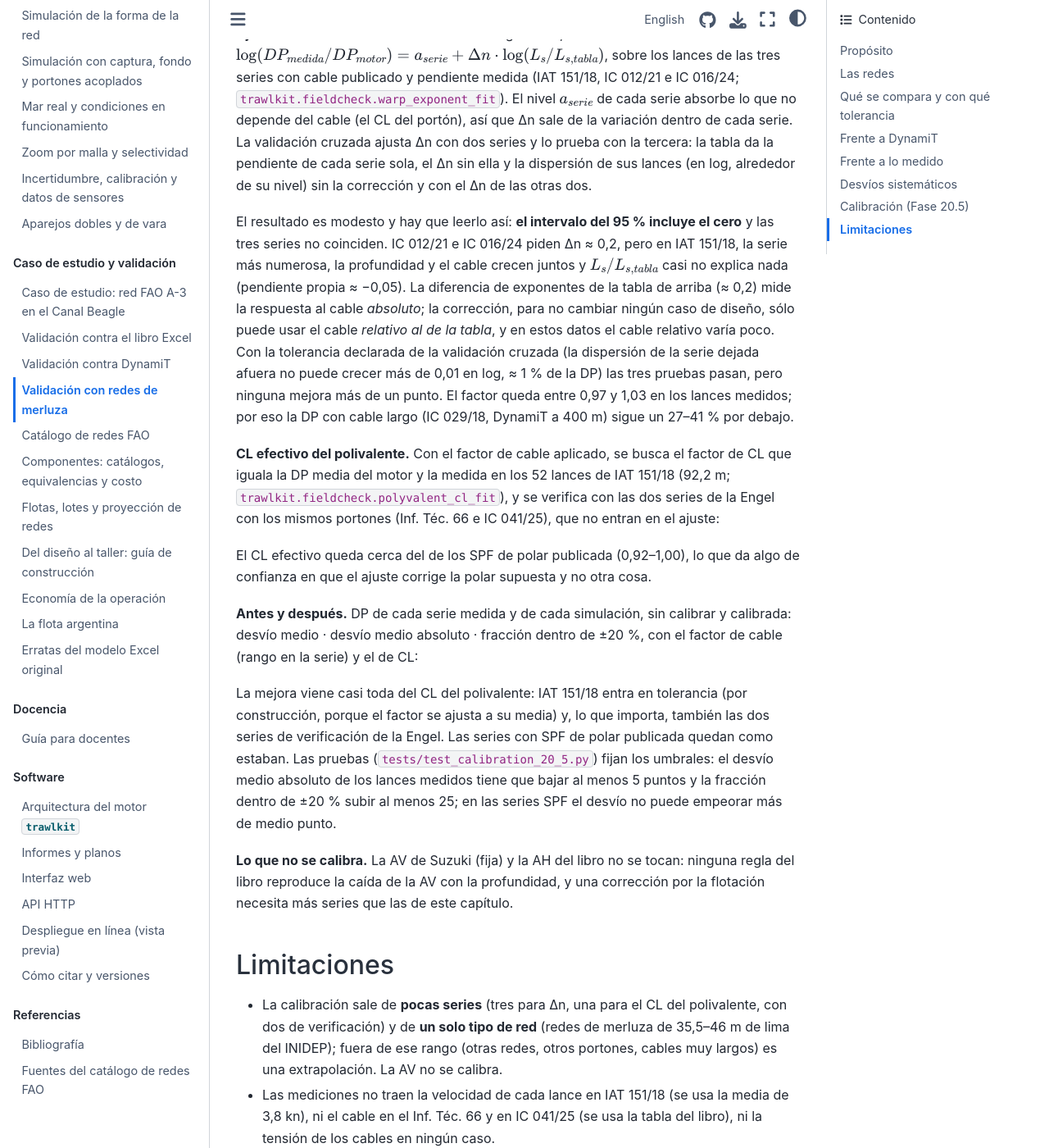
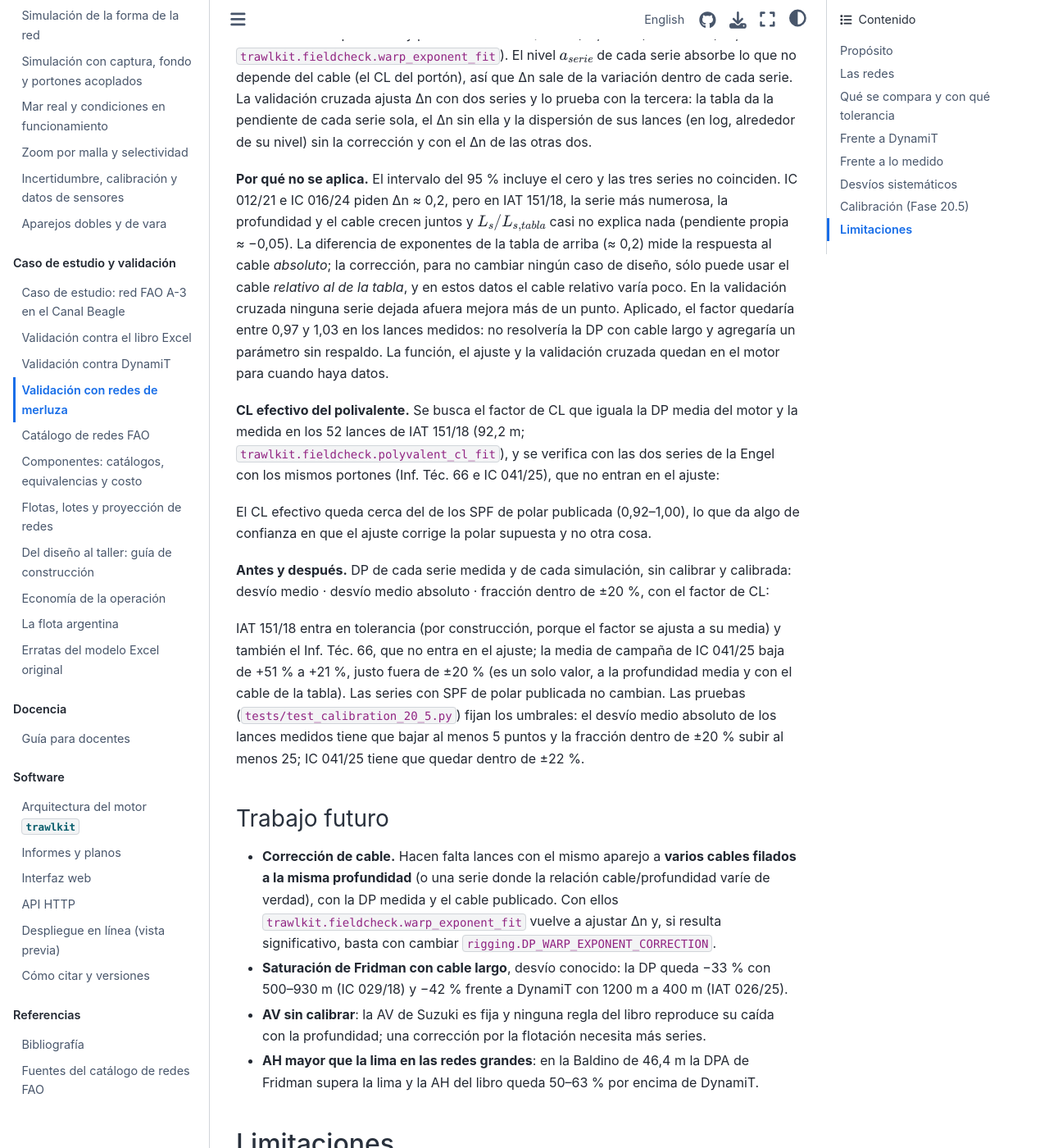
Before and after one commit to arielgiamportone/trawl-design-lab, a Jupyter Book: the page built from docs/32_validacion_merluza.md, in a window 1280 px wide and 1400 px high, scrolled down 4896 px. Shown: the whole window at 82% size. Built offline with Jupyter Book 1.0.4 settings and Sphinx 7.4.7 and the Sphinx Book theme 1.1.4, drawn with Linux system fonts in a browser that asks for light colours; cross-references to code outside the pages are shown as plain code; some of the changed text lies outside the part shown.

Commit message:
Fase 20.5: corrección por cable ajustada pero no aplicada (no significativa); portón polivalente con CL efectivo 0,80
Co-Authored-By: Claude Opus 5.5 <noreply@anthropic.com>
Claude-Session: https://claude.ai/code/session_01GxmE171J19C1A6ZvcYULfz

````diff
--- a/docs/32_validacion_merluza.md
+++ b/docs/32_validacion_merluza.md
@@ -40,10 +40,10 @@ velocidad de cada lance.
 
 Este capítulo digitaliza cinco redes de esas fuentes y compara el motor con 114 lances medidos,
 una media de campaña y seis simulaciones DynamiT. Los desvíos sistemáticos se describen con
-números y dos de ellos, los de la separación de portones, se **calibran en modo corregido** (Fase
-20.5, {ref}`calibracion-merluza`): la respuesta de la DP al cable filado y el CL efectivo de los
-portones polivalentes sin polar publicada. El modo `EXCEL`, los valores dorados, la A-3 y todo caso
-con el cable de la tabla del libro no cambian.
+números. En la Fase 20.5 ({ref}`calibracion-merluza`) se ajustaron dos correcciones de la
+separación de portones: el **CL efectivo de los portones polivalentes** sin polar publicada, que se
+**aplica** en modo corregido, y la respuesta de la DP al cable filado, que **no se aplica** porque
+el ajuste no es significativo. El modo `EXCEL`, los valores dorados y la A-3 no cambian.
 
 ## Las redes
 
@@ -104,9 +104,8 @@ condiciones de cada lance o simulación (`trawlkit.fieldcheck.engine_point`):
   Seafish (supuesta) con el CL efectivo calibrado;
 - las **patentes** de la serie cuando las da.
 
-Las magnitudes son las del libro para redes de pescado: **DP** de la DPA de Fridman (con el factor
-de cable calibrado cuando el cable no es el de la tabla) promediada entre 2 y 4 kn y llevada a los
-portones (la regla de todo caso del catálogo); **AH**
+Las magnitudes son las del libro para redes de pescado: **DP** de la DPA de Fridman promediada
+entre 2 y 4 kn y llevada a los portones (la regla de todo caso del catálogo); **AH**
 del libro (`Dim!F61`, promedio de cuatro reglas); **AV** de Suzuki (`Mec!D255`, fija); y la
 **resistencia total** (`Rem!H118` + dos portones) a la velocidad del lance, interpolada entre las
 velocidades de cálculo. Las **tolerancias** declaradas son:
@@ -132,20 +131,18 @@ Cada celda es «motor calibrado / DynamiT (desvío)»:
 V.md_table(["Red", "Prof., cable, v", "DP [m]", "AH [m]", "AV [m]", "R [kgf]"], H.simulated_rows())
 ```
 
-- **VA-35,5/45 a 100 m**: la AH (+5 %) y la AV (+7 %) caen dentro de la tolerancia; la DP queda un
-  22 % por debajo (24 % sin calibrar: 500 m de cable frente a los 380 m de la tabla) y la
-  resistencia total un 26 % por encima (la de la red sola, Aberdeen, da 6072 kgf: −3 %; la
+- **VA-35,5/45 a 100 m**: la AH (+3 %) y la AV (+7 %) caen dentro de la tolerancia; la DP queda un
+  24 % por debajo y la resistencia total un 26 % por encima (la de la red sola, Aberdeen, da 6072 kgf: −3 %; la
   diferencia son los portones y los cables que suma el libro, y DynamiT no aclara qué incluye su
   «resistencia total al avance»).
 - **VA-35,5/45 a 400 m y 1200 m de cable** (portones SPF 08,5): la resistencia coincide (−2 %) y la
-  AH queda dentro (−14 %), pero la DP es un 41 % menor y la AV de Suzuki, fija en 4,21 m, no baja a
+  AH queda dentro (−14 %), pero la DP es un 42 % menor y la AV de Suzuki, fija en 4,21 m, no baja a
   los 2,4 m de la simulación. El informe muestra que con esos portones la red se abre de más a
-  gran profundidad (AH = 80 % de la lima): justo el régimen donde el motor menos se mueve. El cable
-  es casi el de la tabla (1130 m), así que la calibración del cable no actúa.
-- **Baldino 46,4 m**: el motor da una DP un 35–37 % menor que DynamiT, pero el informe no publica las
+  gran profundidad (AH = 80 % de la lima): justo el régimen donde el motor menos se mueve.
+- **Baldino 46,4 m**: el motor da una DP un 36–39 % menor que DynamiT, pero el informe no publica las
   malletas y el caso usa las 25 m del libro (`Dim!F65`). La DP del motor es proporcional al aparejo
   (DPA · (LRw + aparejo)/LRw): con 100 m de malletas daría la de DynamiT. Sin el dato, no se puede
-  decidir. La AH del libro (42–45 m, más de 0,9 de la lima) supera en 54–65 % a la de DynamiT: la
+  decidir. La AH del libro (41–43 m, casi 0,9 de la lima) supera en 50–63 % a la de DynamiT: la
   DPA de Fridman con un portón de 7,5 m² supera a la lima (54 m a 4 kn), algo que la geometría de
   la red no permite y que ya se vio en {doc}`32_validacion_dynamit` por encima de 4 kn. La
   resistencia total queda 12–13 % por debajo.
@@ -209,21 +206,21 @@ La AH del libro queda dentro de ±20 % en ocho de los nueve lances con sensores
 +13 %). El lance 18 da +20 %: es aquel en que el informe anota que «la distancia entre puntas de
 alas, promedió los 15 m de abertura horizontal y por plano debería ser de 21 m» y cambia el
 enganche de los portones (p. 12). La DP muestra el
-mismo patrón que la VA: el motor la sobrestima con poco cable (+18 % a +43 % en los lances 17–21,
+mismo patrón que la VA: el motor la sobrestima con poco cable (+16 % a +47 % en los lances 17–21,
 con 104–160 m, aunque en los lances 17–19 el portón estaba enganchado para la «menor fuerza de
-expansión», pp. 11–12) y la subestima con 351–403 m (−13 % a −16 %).
+expansión», pp. 11–12) y la subestima con 351–403 m (−12 % a −16 %).
 
 ## Desvíos sistemáticos
 
 **1. La separación de portones crece con el cable la mitad de rápido que la medida.** Con la
-profundidad, el cable y el portón de cada lance, la pendiente de la DP del motor (sin calibrar)
-contra el cable es una fracción de la medida en las tres series con cable publicado; la columna
-«n calibrado» es la del motor con la calibración de la Fase 20.5:
+profundidad, el cable y el portón de cada lance, la pendiente de la DP del motor contra el cable
+es una fracción de la medida en las tres series con cable publicado (el CL del polivalente cambia
+el nivel de la DP, no su pendiente):
 
 ```{code-cell} ipython3
 :tags: [remove-input]
 V.md_table(["Red", "Serie", "Lances", "dDP/dcable medida", "dDP/dcable motor",
-            "n medido (DP ∝ cableⁿ)", "n motor", "n calibrado", "medido / motor"],
+            "n medido (DP ∝ cableⁿ)", "n motor", "medido / motor sin calibrar"],
            H.warp_fit_rows())
 FITS = H.warp_fits()
 DN = float(np.mean([f["exp_measured"] - f["exp_engine"] for f in FITS]))
@@ -255,8 +252,8 @@ no sirve de alternativa.
 
 **4. La AH del libro acierta en la Engel con sensores y se pasa en la red grande.** +5 % de
 promedio en IC 016/24 (ocho de nueve lances dentro de ±20 %) y +3 % frente a DynamiT en la VA a
-100 m; +35 % frente al sonar del Inf. Téc. 66 (+61 % sin calibrar, cuando la DP salía +39 % por
-el portón supuesto); +54 a +65 % en la red de 46,4 m, donde la DPA de Fridman supera la lima.
+100 m; +37 % frente al sonar del Inf. Téc. 66 (+61 % sin calibrar, cuando la DP salía +39 % por
+el portón supuesto); +50 a +63 % en la red de 46,4 m, donde la DPA de Fridman supera la lima.
 
 **5. Resistencia.** Sólo hay simulaciones: +26 % (VA, 100 m), −2 % (VA, 400 m) y −12 a −13 %
 (Baldino). No se publicó ninguna tensión de cable medida para estas redes.
@@ -264,20 +261,19 @@ el portón supuesto); +54 a +65 % en la red de 46,4 m, donde la DPA de Fridman s
 (calibracion-merluza)=
 ## Calibración (Fase 20.5)
 
-La calibración actúa **sólo en modo corregido** y sólo sobre la separación de portones de las
-redes con portones (no en la pareja, la vara ni el método de las camaroneras, que no usa el
-cable). Tiene dos partes, cada una con procedencia *calibrada* (`ProvenanceKind.CALIBRATED`):
+Se ajustaron dos correcciones de la separación de portones, sólo para el modo corregido y para
+redes con portones (no la pareja, la vara ni el método de las camaroneras):
 
-1. **Factor de cable de la DPA de Fridman** (errata `fridman_dp_warp_saturation`,
-   {doc}`erratas`): $DPA_{cal} = DPA \cdot (L_s / L_{s,tabla})^{\Delta n}$, con $L_{s,tabla}$ el
-   cable que el libro tabula para la profundidad (`Mec!E177`). Vale 1 con el cable de la tabla,
-   es decir, en todo caso de diseño; sólo actúa cuando el caso trae un cable medido
-   (`DesignCase.measured_warp_m`). Como multiplica la DPA, mueve la DP, la AH del libro y la
-   resistencia que dependen de ella, en la misma proporción.
-2. **CL efectivo del portón polivalente sin polar publicada**: el CL de la hoja del tipo se
-   multiplica por un factor (`door_type: polyvalent` en la red, sin `door_cl`/`door_cd` de la
-   fuente). Los portones con polar publicada (los SPF08 y SPF 08,5 de este capítulo, el oval del
-   libro) no cambian.
+1. **CL efectivo del portón polivalente sin polar publicada (aplicado).** El CL de la hoja del
+   tipo se multiplica por un factor (`door_type: polyvalent` en la red, sin `door_cl`/`door_cd` de
+   la fuente), con procedencia *calibrada* (`ProvenanceKind.CALIBRATED`). Los portones con polar
+   publicada (los SPF08 y SPF 08,5 de este capítulo, el oval del libro) no cambian.
+2. **Factor de cable de la DPA de Fridman (ajustado, no aplicado).**
+   $DPA_{cal} = DPA \cdot (L_s / L_{s,tabla})^{\Delta n}$, con $L_{s,tabla}$ el cable que el
+   libro tabula para la profundidad (`Mec!E177`): vale 1 con el cable de la tabla, así que sólo
+   actuaría con un cable medido. El ajuste no es significativo y el exponente queda en 0
+   (`rigging.DP_WARP_EXPONENT_CORRECTION`); la saturación queda como desvío documentado (errata
+   `fridman_dp_warp_saturation`, {doc}`erratas`).
 
 **Ajuste de Δn.** Por mínimos cuadrados en logaritmos,
 $\log(DP_{medida}/DP_{motor}) = a_{serie} + \Delta n \cdot \log(L_s/L_{s,tabla})$, sobre los
@@ -294,27 +290,26 @@ from trawlkit import rigging
 FIT = H.warp_fit()
 lo, hi = FIT.ci95
 print(f"Δn = {FIT.delta_n:.3f} ± {FIT.se:.3f} (error estándar), intervalo del 95 %: "
-      f"[{lo:.2f}; {hi:.2f}], {FIT.n} lances; constante "
+      f"[{lo:.2f}; {hi:.2f}], {FIT.n} lances; aplicado: "
       f"DP_WARP_EXPONENT_CORRECTION = {rigging.DP_WARP_EXPONENT_CORRECTION:.2f}".replace(".", ","))
 V.md_table(["Serie dejada afuera", "Lances", "Pendiente de la serie sola", "Δn sin ella",
             "Dispersión sin corrección", "Dispersión con Δn"], H.warp_fit_table())
 ```
 
-El resultado es modesto y hay que leerlo así: **el intervalo del 95 % incluye el cero** y las tres
-series no coinciden. IC 012/21 e IC 016/24 piden Δn ≈ 0,2, pero en IAT 151/18, la serie más
-numerosa, la profundidad y el cable crecen juntos y $L_s/L_{s,tabla}$ casi no explica nada
-(pendiente propia ≈ −0,05). La diferencia de exponentes de la tabla de arriba (≈ 0,2) mide la
-respuesta al cable *absoluto*; la corrección, para no cambiar ningún caso de diseño, sólo puede
-usar el cable *relativo al de la tabla*, y en estos datos el cable relativo varía poco. Con la
-tolerancia declarada de la validación cruzada (la dispersión de la serie dejada afuera no puede
-crecer más de 0,01 en log, ≈ 1 % de la DP) las tres pruebas pasan, pero ninguna mejora más de un
-punto. El factor queda entre 0,97 y 1,03 en los lances medidos; por eso la DP con cable largo
-(IC 029/18, DynamiT a 400 m) sigue un 27–41 % por debajo.
+**Por qué no se aplica.** El intervalo del 95 % incluye el cero y las tres series no coinciden.
+IC 012/21 e IC 016/24 piden Δn ≈ 0,2, pero en IAT 151/18, la serie más numerosa, la profundidad y
+el cable crecen juntos y $L_s/L_{s,tabla}$ casi no explica nada (pendiente propia ≈ −0,05). La
+diferencia de exponentes de la tabla de arriba (≈ 0,2) mide la respuesta al cable *absoluto*; la
+corrección, para no cambiar ningún caso de diseño, sólo puede usar el cable *relativo al de la
+tabla*, y en estos datos el cable relativo varía poco. En la validación cruzada ninguna serie
+dejada afuera mejora más de un punto. Aplicado, el factor quedaría entre 0,97 y 1,03 en los lances
+medidos: no resolvería la DP con cable largo y agregaría un parámetro sin respaldo. La función, el
+ajuste y la validación cruzada quedan en el motor para cuando haya datos.
 
-**CL efectivo del polivalente.** Con el factor de cable aplicado, se busca el factor de CL que
-iguala la DP media del motor y la medida en los 52 lances de IAT 151/18 (92,2 m;
-`trawlkit.fieldcheck.polyvalent_cl_fit`), y se verifica con las dos series de la Engel con los
-mismos portones (Inf. Téc. 66 e IC 041/25), que no entran en el ajuste:
+**CL efectivo del polivalente.** Se busca el factor de CL que iguala la DP media del motor y la
+medida en los 52 lances de IAT 151/18 (92,2 m; `trawlkit.fieldcheck.polyvalent_cl_fit`), y se
+verifica con las dos series de la Engel con los mismos portones (Inf. Téc. 66 e IC 041/25), que no
+entran en el ajuste:
 
 ```{code-cell} ipython3
 :tags: [remove-input]
@@ -329,36 +324,43 @@ El CL efectivo queda cerca del de los SPF de polar publicada (0,92–1,00), lo q
 confianza en que el ajuste corrige la polar supuesta y no otra cosa.
 
 **Antes y después.** DP de cada serie medida y de cada simulación, sin calibrar y calibrada: desvío
-medio · desvío medio absoluto · fracción dentro de ±20 %, con el factor de cable (rango en la
-serie) y el de CL:
+medio · desvío medio absoluto · fracción dentro de ±20 %, con el factor de CL:
 
 ```{code-cell} ipython3
 :tags: [remove-input]
-V.md_table(["Red", "Serie", "n", "Factor de cable", "Factor de CL", "Antes", "Calibrado"],
-           H.calibration_rows())
+V.md_table(["Red", "Serie", "n", "Factor de CL", "Antes", "Calibrado"], H.calibration_rows())
 TOT = H.totals()
 (mb, wb, n), (ma, wa, _) = TOT["before"], TOT["after"]
 print(f"Los {n:.0f} lances medidos: desvío medio absoluto {mb:.1f} % → {ma:.1f} %; dentro de ±20 %: "
       f"{100 * wb:.0f} % → {100 * wa:.0f} %".replace(".", ","))
 ```
 
-La mejora viene casi toda del CL del polivalente: IAT 151/18 entra en tolerancia (por construcción,
-porque el factor se ajusta a su media) y, lo que importa, también las dos series de verificación de
-la Engel. Las series con SPF de polar publicada quedan como estaban. Las pruebas
-(`tests/test_calibration_20_5.py`) fijan los umbrales: el desvío medio absoluto de los lances
-medidos tiene que bajar al menos 5 puntos y la fracción dentro de ±20 % subir al menos 25; en las
-series SPF el desvío no puede empeorar más de medio punto.
+IAT 151/18 entra en tolerancia (por construcción, porque el factor se ajusta a su media) y también
+el Inf. Téc. 66, que no entra en el ajuste; la media de campaña de IC 041/25 baja de +51 % a +21 %,
+justo fuera de ±20 % (es un solo valor, a la profundidad media y con el cable de la tabla). Las
+series con SPF de polar publicada no cambian. Las pruebas (`tests/test_calibration_20_5.py`) fijan
+los umbrales: el desvío medio absoluto de los lances medidos tiene que bajar al menos 5 puntos y la
+fracción dentro de ±20 % subir al menos 25; IC 041/25 tiene que quedar dentro de ±22 %.
 
-**Lo que no se calibra.** La AV de Suzuki (fija) y la AH del libro no se tocan: ninguna regla del
-libro reproduce la caída de la AV con la profundidad, y una corrección por la flotación necesita más
-series que las de este capítulo.
+### Trabajo futuro
+
+- **Corrección de cable.** Hacen falta lances con el mismo aparejo a **varios cables filados a la
+  misma profundidad** (o una serie donde la relación cable/profundidad varíe de verdad), con la DP
+  medida y el cable publicado. Con ellos `trawlkit.fieldcheck.warp_exponent_fit` vuelve a ajustar Δn
+  y, si resulta significativo, basta con cambiar `rigging.DP_WARP_EXPONENT_CORRECTION`.
+- **Saturación de Fridman con cable largo**, desvío conocido: la DP queda −33 % con 500–930 m
+  (IC 029/18) y −42 % frente a DynamiT con 1200 m a 400 m (IAT 026/25).
+- **AV sin calibrar**: la AV de Suzuki es fija y ninguna regla del libro reproduce su caída con la
+  profundidad; una corrección por la flotación necesita más series.
+- **AH mayor que la lima en las redes grandes**: en la Baldino de 46,4 m la DPA de Fridman supera
+  la lima y la AH del libro queda 50–63 % por encima de DynamiT.
 
 ## Limitaciones
 
-- La calibración sale de **pocas series** (tres para Δn, una para el CL del polivalente, con dos de
-  verificación) y de **un solo tipo de red** (redes de merluza de 35,5–46 m de lima del INIDEP);
-  fuera de ese rango (otras redes, otros portones, cables muy largos) es una extrapolación. La AV
-  no se calibra.
+- La calibración del CL del polivalente sale de **pocas series** (una de ajuste y dos de
+  verificación) y de **un solo tipo de red** (redes de merluza de 35,5 m de lima del INIDEP); fuera
+  de ese rango (otras redes, otros portones) es una extrapolación. La corrección de cable no se
+  aplica y la AV no se calibra.
 - Las mediciones no traen la velocidad de cada lance en IAT 151/18 (se usa la media de 3,8 kn), ni
   el cable en el Inf. Téc. 66 y en IC 041/25 (se usa la tabla del libro), ni la tensión de los
   cables en ningún caso.
--- a/docs/_hake.py
+++ b/docs/_hake.py
@@ -158,15 +158,13 @@ def calibration_rows() -> list[list[str]]:
         wf.append(a.dp_warp_factor)
         cf.append(a.door_cl_factor)
     rows = []
-    for (nid, ser), (bb, aa, wf, cf) in acc.items():
+    for (nid, ser), (bb, aa, _wf, cf) in acc.items():
         label = SERIES[ser][0] if ser in SERIES else f"DynamiT ({ser})" if ser != "DynamiT" else ser
-        factors = f"{fmt(min(wf), 3)}–{fmt(max(wf), 3)}" if min(wf) != max(wf) else fmt(wf[0], 3)
         rows.append(
             [
                 SHORT[nid],
                 label,
                 str(len(bb)),
-                factors,
                 fmt(cf[0], 2),
                 _triple(*_stats(bb)),
                 _triple(*_stats(aa)),
@@ -334,7 +332,6 @@ def warp_fit_rows() -> list[list[str]]:
             fmt(f["slope_engine"], 3),
             fmt(f["exp_measured"], 2),
             fmt(f["exp_engine"], 2),
-            fmt(f["exp_calibrated"], 2),
             fmt(f["ratio_mean"], 2),
         ]
         for f in warp_fits()
--- a/docs/erratas.md
+++ b/docs/erratas.md
@@ -46,7 +46,7 @@ direcciones (`tests/test_corrected_mode.py` lo hace a nivel del caso completo, `
 | float_lookup_unsorted | Flotación y Lastre | F92 | LOOKUP sobre vector sin ordenar | `rigging.floats.float_diameter_for_count_mm` (EXCEL) / boya de número más cercano en `model._stage_floats` (CORRECTED) · `test_rigging_floats.py`, `test_case_fao_a3.py` |
 | flotation_rounding_inconsistent | Flotación y Lastre | M43:M50 | Redondeo aplicado sólo a parte de la columna | `rigging.floats.flotation_fridman(rounddown=…)`, máscara en `model._stage_floats` · `test_rigging_floats.py`, `test_corrected_mode.py` |
 | door_area_power_extrapolation | Portones y aparejamiento | F212, F215 | Superficie requerida lineal en la potencia, calibrada para 150–180 HP y extrapolada a buques más potentes | `rigging.door_area_power_factor`, `rigging.required_area_summary(bhp=…)` (→ `model._stage_doors`, `door_selection.select_doors`, `optimize.evaluate`) · `test_door_area_power.py`, `test_door_polars.py` |
-| fridman_dp_warp_saturation | Mecánica de la Red | P164:Q172 | La DPA de Fridman se satura con el cable: con un cable distinto del de la tabla la DP cambia menos que lo medido | `rigging.dp_warp_factor` (factor $(L_s/L_{s,tabla})^{\Delta n}$, 1 con el cable de la tabla) en `rigging.fridman_spread(warp_factor=…)` (→ `model.fridman_door_spread_m`, `model._stage_spread`) · `test_calibration_20_5.py` |
+| fridman_dp_warp_saturation | Mecánica de la Red | P164:Q172 | La DPA de Fridman se satura con el cable: con un cable distinto del de la tabla la DP cambia menos que lo medido | sin corrección (desvío documentado): `rigging.dp_warp_factor` con `DP_WARP_EXPONENT_CORRECTION = 0` (el Δn ajustado no es significativo) · `test_calibration_20_5.py` |
 
 Además, varias tablas resumen contienen valores pegados a mano en lugar de fórmulas (marcados con
 `"static": true` en `tests/golden/*.json`), y los coeficientes leídos con `MID()` desde etiquetas de
@@ -216,31 +216,31 @@ por debajo de su tiro total.
 
 ## Saturación de la DPA de Fridman con el cable
 
-La errata `fridman_dp_warp_saturation` tampoco es una fórmula mal escrita: en la DPA de Fridman
-(`Mec!P164`, {doc}`16_aberturas`) el cable horizontal $L_{sh}$ está arriba y abajo de la fracción,
-$2 L_{sh} L_{Rw} E_{dy} / (L_{sh} + L_{nc}(1 + E_{dx}))$, así que con cable largo la separación de
-portones casi no cambia. En el mar sigue creciendo ({doc}`32_validacion_merluza`). En modo
-corregido la DPA se multiplica por $(L_s/L_{s,tabla})^{\Delta n}$, con $L_{s,tabla}$ el cable de
-la tabla del libro para la profundidad y $\Delta n$ ajustado a 103 lances medidos con cable
-publicado (procedencia *calibrada*). Con el cable de la tabla el factor vale 1: el caso del libro,
-sus valores dorados y todo caso de diseño no cambian; sólo actúa con un cable medido
-(`DesignCase.measured_warp_m`).
+La errata `fridman_dp_warp_saturation` no es una fórmula mal escrita ni se corrige: es un **desvío
+documentado**. En la DPA de Fridman (`Mec!P164`, {doc}`16_aberturas`) el cable horizontal
+$L_{sh}$ está arriba y abajo de la fracción, $2 L_{sh} L_{Rw} E_{dy} / (L_{sh} + L_{nc}(1 + E_{dx}))$,
+así que con cable largo la separación de portones casi no cambia; en el mar sigue creciendo
+({doc}`32_validacion_merluza`: −33 % con 500–930 m en IC 029/18, −42 % frente a DynamiT con 1200 m).
+La Fase 20.5 ajustó una corrección $(L_s/L_{s,tabla})^{\Delta n}$, que vale 1 con el cable de la
+tabla del libro, a 103 lances con cable publicado. El ajuste no es significativo (el intervalo del
+95 % incluye el 0), así que el exponente vigente es 0 y el factor vale 1 en los dos modos. La tabla
+compara ese factor con el que daría el Δn ajustado:
 
 ```{code-cell} ipython3
 :tags: [remove-input]
 from trawlkit import rigging
-from trawlkit.compat import Compat
 
 DN = rigging.DP_WARP_EXPONENT_CORRECTION
+DN_FIT = 0.105  # trawlkit.fieldcheck.warp_exponent_fit() (32_validacion_merluza)
 rows = []
 for depth in (40.0, 100.0, 400.0):
     tab = rigging.table_warp_m(depth)
-    for k in (0.5, 1.0, 1.5, 2.0):
+    for k in (0.5, 1.0, 2.0):
         w = k * tab
         rows.append([V.fmt(depth, 0), V.fmt(w, 0), V.fmt(k, 1),
                      V.fmt(rigging.dp_warp_factor(w, depth), 3),
-                     V.fmt(rigging.dp_warp_factor(w, depth, Compat.EXCEL), 3)])
-print(f"Δn = {DN:.2f}".replace(".", ","))
-V.md_table(["Profundidad [m]", "Cable [m]", "Cable / tabla", "Factor (corregido)", "Factor (Excel)"],
-           rows)
+                     V.fmt(rigging.dp_warp_factor(w, depth, exponent=DN_FIT), 3)])
+print(f"Δn vigente = {DN:.2f}; ajustado = {DN_FIT:.3f} (no significativo)".replace(".", ","))
+V.md_table(["Profundidad [m]", "Cable [m]", "Cable / tabla", "Factor vigente",
+            "Factor con el Δn ajustado"], rows)
 ```
````
Also changed, not shown: CHANGELOG.md (+18 -18 lines), docs/en/32_validacion_merluza.md (+72 -70 lines), docs/en/erratas.md (+15 -14 lines), src/trawlkit/data/i18n/en/engine.yaml (+17 -12 lines), 6 other files.
